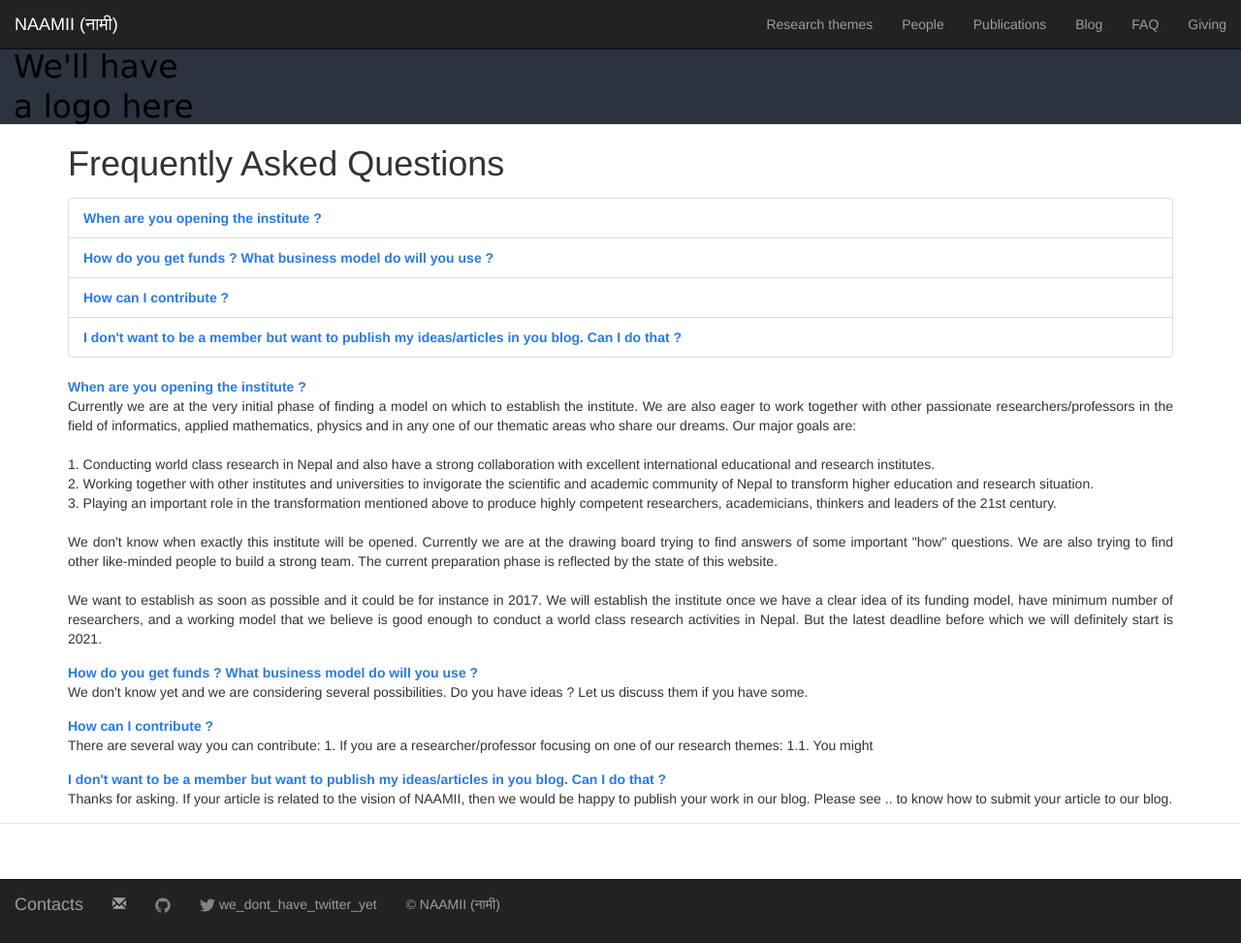
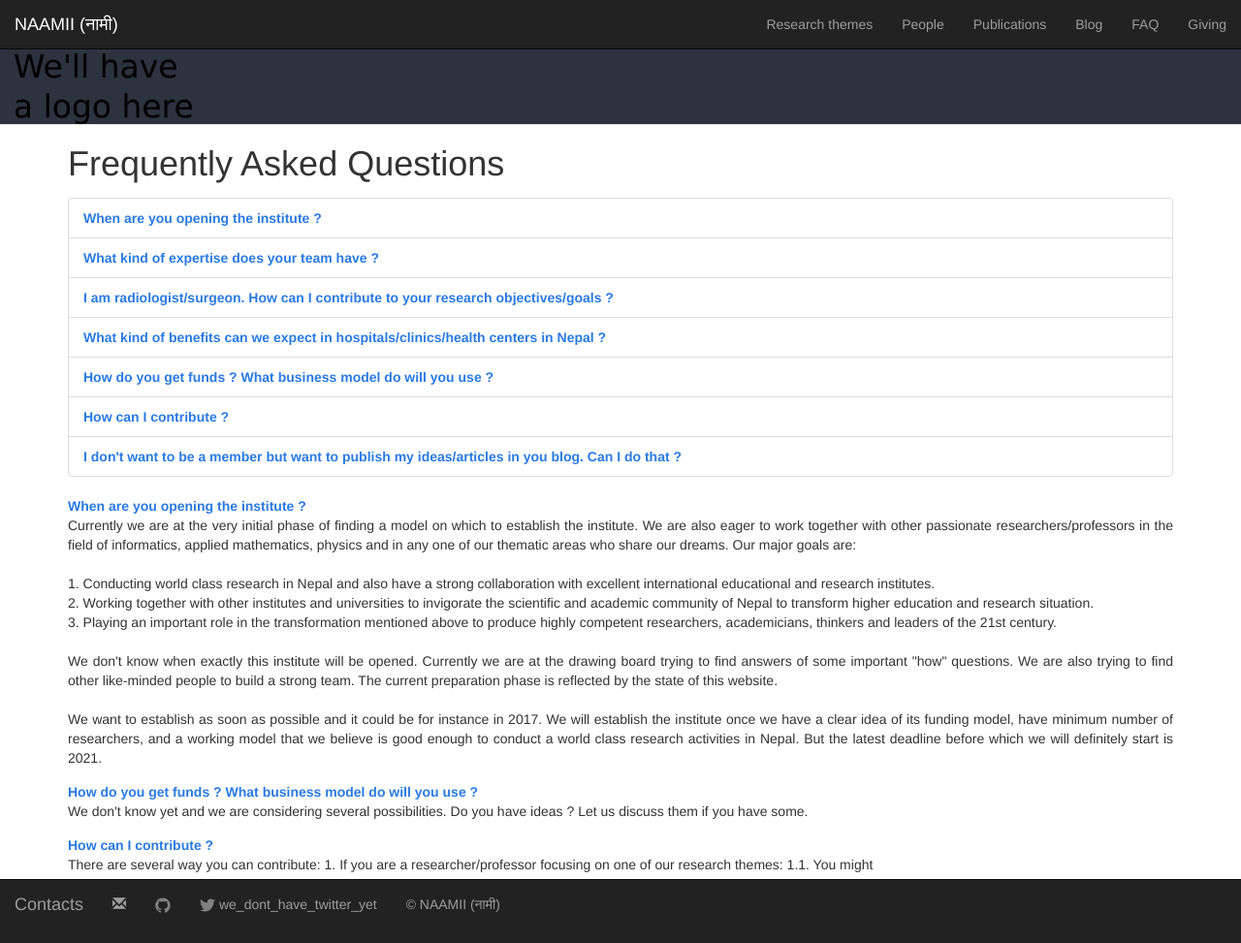
Before and after one commit to sharib-ms/naamii, a Jekyll site: the page built from faq.html, in a window 1280 px wide and 973 px high. Shown: the whole window at 97% size. Built offline with Jekyll 4.4.1, drawn with Linux system fonts in a browser that asks for light colours.

Commit message:
MDF: some important points (answers to be written)

```diff
--- a/faq.html
+++ b/faq.html
@@ -10,6 +10,25 @@ title: FAQ
   <li class="list-group-item">
     <a href="#openingInstitute">
       <b>When are you opening the institute ?</b>
+    </a>
+  </li>
+
+
+  <li class="list-group-item">
+    <a href="#Expertise">
+      <b>What kind of expertise does your team have ?</b>
+    </a>
+  </li>
+
+  <li class="list-group-item">
+    <a href="#medicine">
+      <b>I am radiologist/surgeon. How can I contribute to your research objectives/goals ? </b>
+    </a>
+  </li>
+
+  <li class="list-group-item">
+    <a href="#clinicalBenefits">
+      <b>What kind of benefits can we expect in hospitals/clinics/health centers in Nepal ? </b>
     </a>
   </li>
 
```
